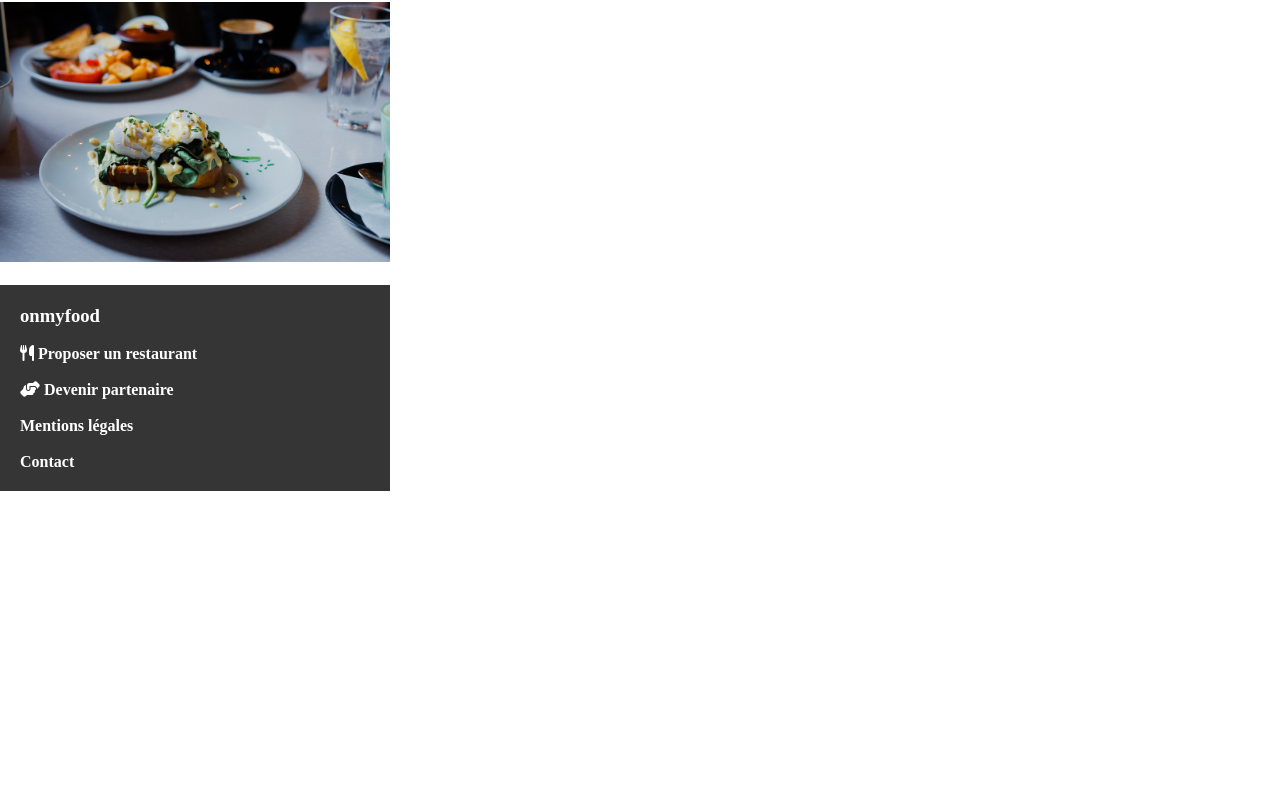
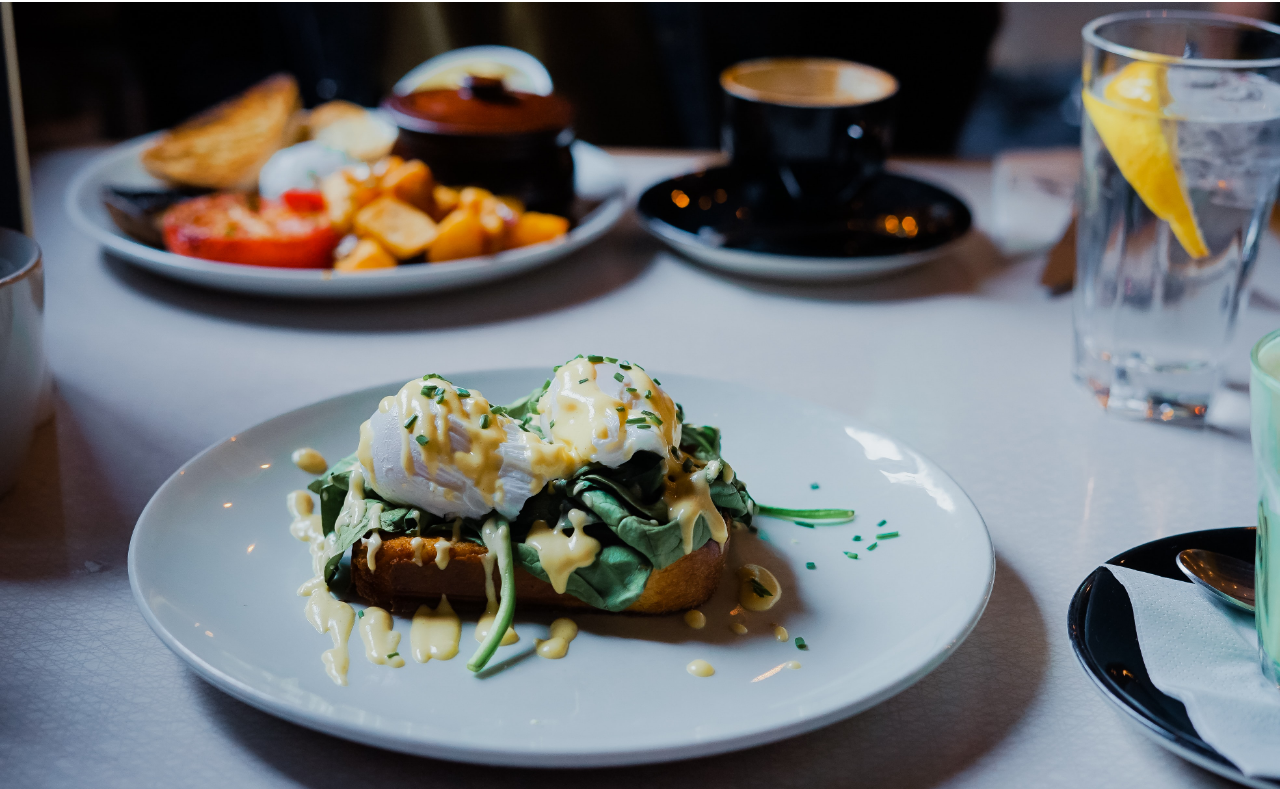
Before and after one commit to Youmii75/ohmyfood, a plain HTML site: page a_la_francaise.html in a window 1280 px wide. Shown: the part 72-861 px from the top of the page. Before the commit the page ends 800 px from the top, so only its background shows below. Drawn offline with Linux system fonts and the light colour scheme; a web font is replaced by a local one.

Commit message:
changement fichier css

```diff
--- a/a_la_francaise.html
+++ b/a_la_francaise.html
@@ -13,8 +13,8 @@
     <link rel="preconnect" href="https://fonts.gstatic.com" crossorigin>
     <link href="https://fonts.googleapis.com/css2?family=Shrikhand&display=swap" rel="stylesheet">
     <link rel="stylesheet" href="css/root.css" />
-    <link rel="stylesheet" href="css/mobile.css" />
-    <link rel="stylesheet" href="css/fiche-restaurant.css" />
+    <link rel="stylesheet" href="css/accueil_mobile.css" />
+    <link rel="stylesheet" href="css/fiche_restaurant.css" />
     <link rel="stylesheet" media="screen and (max-width: 1024px)" href="css/tablette.css" />
     <link rel="stylesheet" media="screen and (min-width: 1440px)" href="css/desktop.css" />
     <script src="https://kit.fontawesome.com/4766913861.js" crossorigin="anonymous"></script>
--- a/sass/accueil_mobile.scss
+++ b/sass/accueil_mobile.scss
@@ -1,11 +1,12 @@
 @import 'variables';
 
+body {
+    margin: 0;
+}
+
 .container {
-    max-width: 390px;
+    max-width: 100%;
 
-    body {
-        margin: auto;
-    }
 
     a {
         color: inherit;
```
Also changed, not shown: lanote_enchantee.html (+2 -2 lines), le_delicesdes_sens.html (+2 -2 lines), css/accueil_mobile.css, 1 other file.
